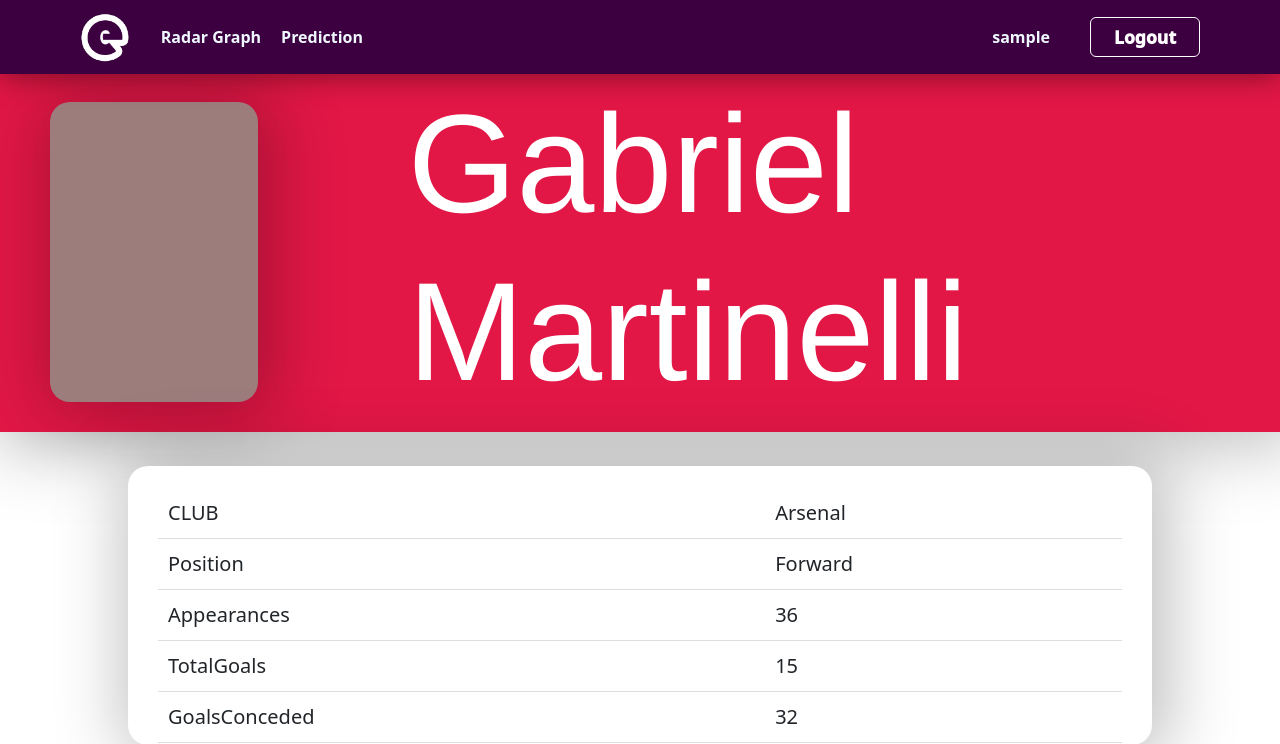
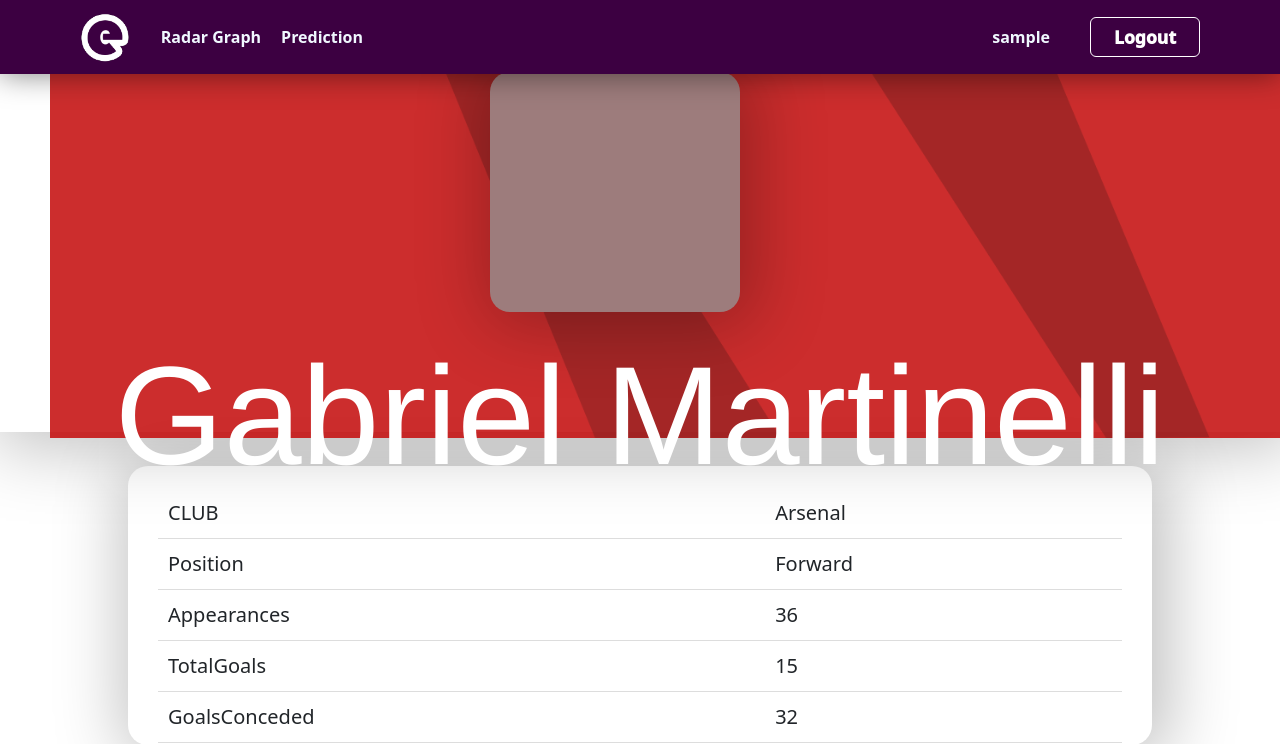
Before and after one commit to TAGCH/E-Predict_League191, a Django app: page /player_information/Arsenal/28 in a window 1280 px wide. Shown: the top 744 px of the page. Run offline with Django 4.2, Linux system fonts and the light colour scheme; the visitor is signed in with stand-in values (Sample User, id 1); parts of the project's set-up code (start-up, migrations or seed data) failed here and were passed over.

Commit message:
fixed player page

```diff
--- a/audience/static/audience/player_information.css
+++ b/audience/static/audience/player_information.css
@@ -140,13 +140,24 @@ header {
 /*For menu bar*/
 
 .profile {
+    position: relative;
     height: 45vh;
     display: flex;
-    background-color: rgb(226, 23, 70);
     justify-content: center;
     align-items: center;
     padding-left: 50px;
     box-shadow: 6px 4px 68px 11px rgba(0, 0, 0, 0.25);
+}
+
+.overlay {
+    position: absolute;
+    top: 0;
+    left: 0;
+    width: 100%;
+    height: 100%;
+    display: flex;
+    flex-direction: column;
+    align-items: center;
 }
 
 .profile .pic {
@@ -162,12 +173,13 @@ header {
 
 .profile h1 {
     color: white;
+    font-size: 140px;
+    margin-top: 20px; /* Adjust the margin as needed */
+    font-family: 'Franklin Gothic Medium', 'Arial Narrow', Arial, sans-serif;
 }
 
-.p_name {
-    font-size: 140px;
-    margin-left: 100px;
-    font-family: 'Franklin Gothic Medium', 'Arial Narrow', Arial, sans-serif;
+.player-badge {
+    width: 100%; /* Adjust the width as needed */
 }
 
 .details_box  {
--- a/audience/templates/audience/player_information.html
+++ b/audience/templates/audience/player_information.html
@@ -34,11 +34,14 @@
         </nav>
     </header>
     <br><br><br>
-  <div class="profile">
-    <div class="pic">
-      <!-- <img src="{% static 'audience\image\empty_profile.png' %}"> -->
-    </div>
-  <h1 class="p_name">{{ data.Name }}</h1>
+    <div class="profile">
+      <img class="player-badge" src="{% static 'audience\image\red.png' %}" alt="premier">
+      <div class="overlay">
+          <div class="pic">
+              <!-- <img src="{% static 'audience\image\empty_profile.png' %}"> -->
+          </div>
+          <h1 class="p_name">{{ data.Name }}</h1>
+      </div>
   </div>
   <br>
     <div class="outer-box2">
```
Also changed, not shown: audience/static/audience/image/black.png, audience/static/audience/image/blue.png, audience/static/audience/image/purple.png, audience/static/audience/image/red.png, audience/static/audience/image/sky.png, audience/static/audience/image/write.png, audience/static/audience/image/yellow.png.
